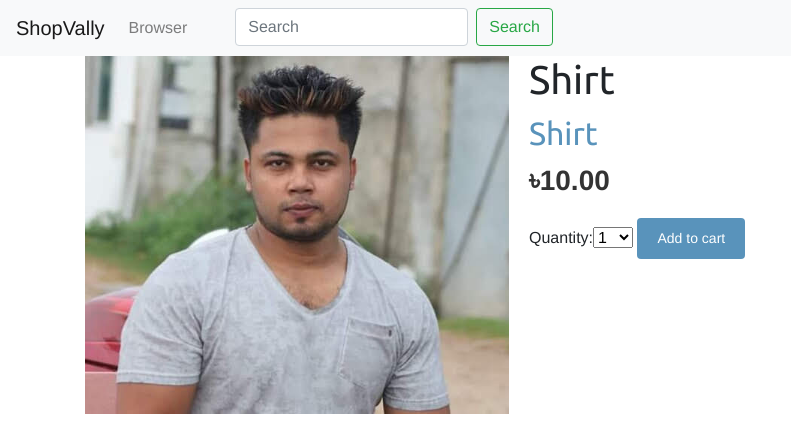
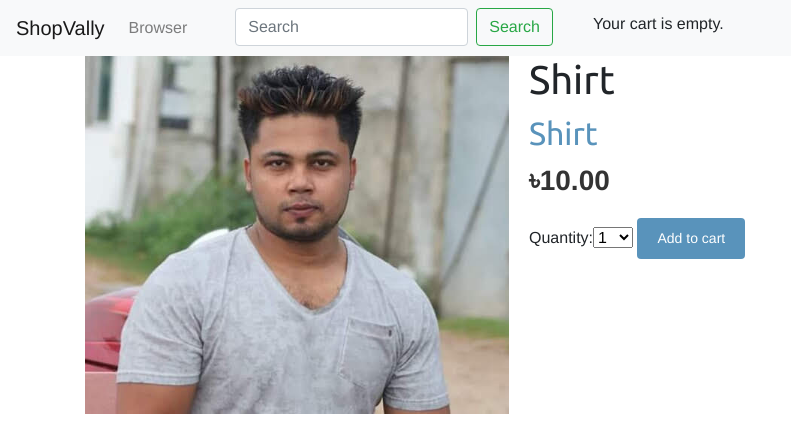
Before and after one commit to Sabbirdiu/Django-ecommerce, a Django app: a page that uses templates/shop/base.html in a window 1280 px wide. Shown: the top 433 px of the page, without its empty margins (0-791 px from the left). Run offline with Django 3.2, Linux system fonts and the light colour scheme; data comes from the database, SQL or seed files in the repository; both versions use the stored data as it was after the commit; some libraries are stand-ins or nearby versions.

Commit message:
update the card and context processor

```diff
--- /dev/null
+++ b/cart/context_processors.py
@@ -0,0 +1,4 @@
+from .cart import Cart
+
+def cart(request):
+    return {'cart': Cart(request)}
--- a/ecommerce/settings.py
+++ b/ecommerce/settings.py
@@ -62,6 +62,8 @@ TEMPLATES = [
         'APP_DIRS': True,
         'OPTIONS': {
             'context_processors': [
+            #request for cart
+                'cart.context_processors.cart',
                 'django.template.context_processors.debug',
                 'django.template.context_processors.request',
                 'django.contrib.auth.context_processors.auth',
--- a/templates/shop/base.html
+++ b/templates/shop/base.html
@@ -58,6 +58,19 @@
               </button>
             </form>
           </ul>
+          <ul class="my-1">
+            {% with total_items=cart|length %}
+              {% if cart|length > 0 %}
+                Your cart:
+                <a href="{% url "cart:cart_detail" %}">
+                {{ total_items }} item{{ total_items|pluralize }},
+                ${{ cart.get_total_price }}
+                </a>
+              {% else %}
+                Your cart is empty.
+              {% endif %}
+            {% endwith %}
+            </ul>
         </ul>
       </div>
     </nav>
```
Also changed, not shown: db.sqlite3.
